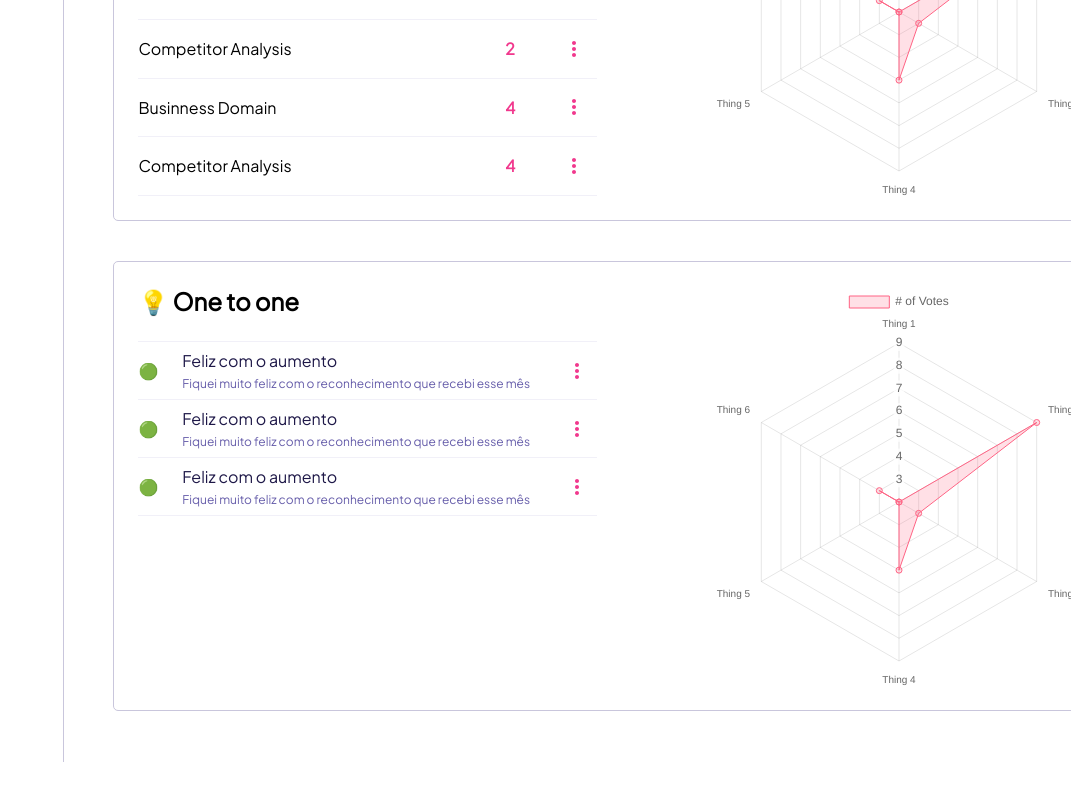
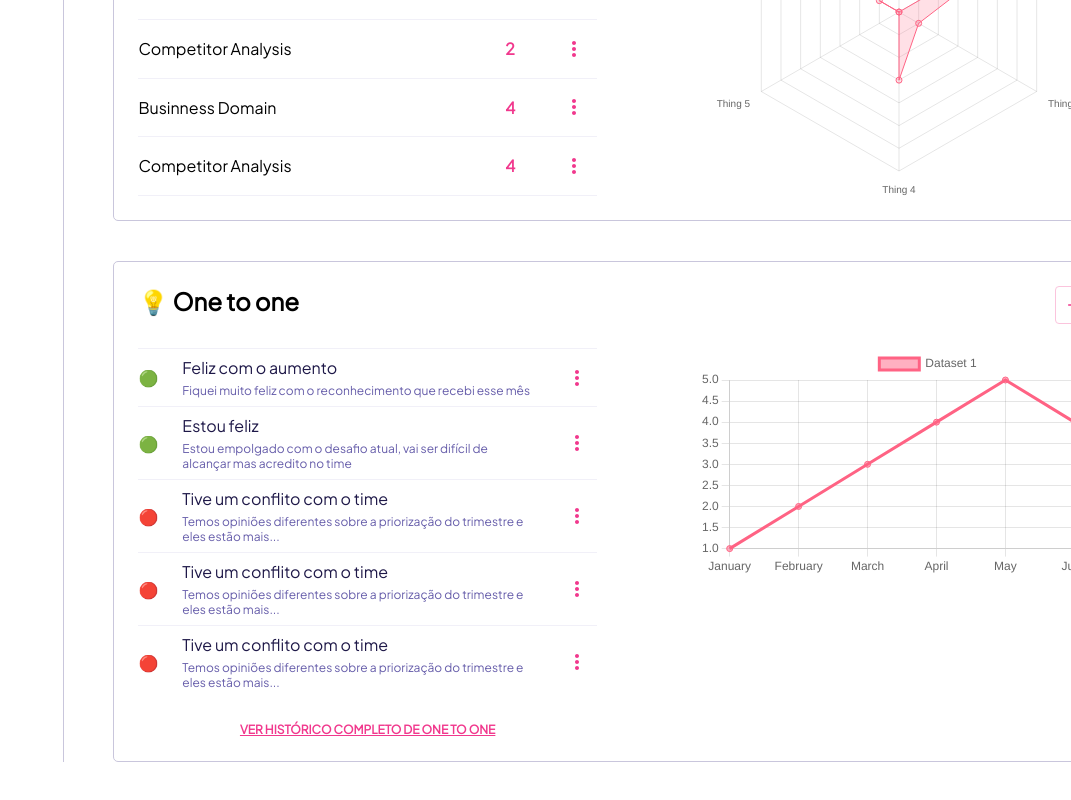
Before and after one commit to leadershiptools/LSTools, a React (Create React App) app: page / in a window 1280 px wide. Shown: the part 986-1786 px from the top of the page, without its empty margins (209-1280 px from the left). Built offline with nearby package versions, Linux system fonts and the light colour scheme.

Commit message:
add one to one graph and layout

```diff
--- a/package.json
+++ b/package.json
@@ -45,6 +45,7 @@
     ]
   },
   "devDependencies": {
+    "faker": "^6.6.6",
     "gh-pages": "^5.0.0"
   }
 }
--- a/src/components/LedPanel/OneToOnePanel/OneToOneGraph.js
+++ b/src/components/LedPanel/OneToOnePanel/OneToOneGraph.js
@@ -1,37 +1,40 @@
-import React from 'react';
+import React from "react";
 import {
   Chart as ChartJS,
-  RadialLinearScale,
+  CategoryScale,
+  LinearScale,
   PointElement,
   LineElement,
-  Filler,
+  Title,
   Tooltip,
   Legend,
-} from 'chart.js';
-import { Radar } from 'react-chartjs-2';
+} from "chart.js";
+import { Line } from "react-chartjs-2";
 
 ChartJS.register(
-  RadialLinearScale,
+  CategoryScale,
+  LinearScale,
   PointElement,
   LineElement,
-  Filler,
+  Title,
   Tooltip,
   Legend
 );
 
-const data = {
-  labels: ['Thing 1', 'Thing 2', 'Thing 3', 'Thing 4', 'Thing 5', 'Thing 6'],
+const labels = ["January", "February", "March", "April", "May", "June", "July"];
+
+export const data = {
+  labels,
   datasets: [
     {
-      label: '# of Votes',
-      data: [2, 9, 3, 5, 2, 3],
-      backgroundColor: 'rgba(255, 99, 132, 0.2)',
-      borderColor: 'rgba(255, 99, 132, 1)',
-      borderWidth: 1,
+      label: "Dataset 1",
+      data: [1, 2, 3, 4, 5, 4, 3],
+      borderColor: "rgb(255, 99, 132)",
+      backgroundColor: "rgba(255, 99, 132, 0.5)",
     },
   ],
 };
 
-export function SkillsGraph() {
-  return <Radar data={data} />;
+export function OneToOneGraph() {
+  return <Line data={data} />;
 }
--- a/src/components/LedPanel/OneToOnePanel/OneToOnePanel.js
+++ b/src/components/LedPanel/OneToOnePanel/OneToOnePanel.js
@@ -1,16 +1,29 @@
 import "./OneToOnePanel.styles.css";
 import * as React from "react";
-import InputBase from "@mui/material/InputBase";
+import { ButtonBase } from "@mui/material";
 import AddIcon from "@mui/icons-material/AddOutlined";
 import Button from "@mui/material/Button";
 import Typography from "@mui/material/Typography";
 import MoreVert from "@mui/icons-material/MoreVert";
-import { SkillsGraph } from "./OneToOneGraph";
+import { OneToOneGraph } from "./OneToOneGraph";
 
 const OneToOnePanel = () => (
   <main className="oneToOneContainer">
+    <div className="oneToOneContainerTop">
+      <h2>💡 One to one</h2>
+
+      <Button
+        className="oneToOneButton"
+        aria-label="adicionar"
+        variant="outlined"
+        color="secondary"
+        startIcon={<AddIcon />}
+      >
+        <Typography fontWeight={700}>Adicionar</Typography>
+      </Button>
+    </div>
+    <div className="oneToOneContainerBottom">
       <section className="oneToOnePanel">
-      <h2>💡 One to one</h2>
         <div className="oneToOneList">
           <div className="oneToOneListItem">
             <div className="oneToOneListItemLeft">🟢</div>
@@ -30,38 +43,72 @@ const OneToOnePanel = () => (
           <div className="oneToOneListItem">
             <div className="oneToOneListItemLeft">🟢</div>
             <div className="oneToOneListItemMiddle">
-            <p>Feliz com o aumento</p>
+              <p>Estou feliz</p>
               <span>
-              Fiquei muito feliz com o reconhecimento que recebi esse mês
+                Estou empolgado com o desafio atual, vai ser difícil de alcançar
+                mas acredito no time
               </span>
             </div>
             <div className="oneToOneListItemRight">
-            {" "}
               <Button>
                 <MoreVert />
               </Button>
             </div>
           </div>
           <div className="oneToOneListItem">
-          <div className="oneToOneListItemLeft">🟢</div>
+            <div className="oneToOneListItemLeft">🔴</div>
             <div className="oneToOneListItemMiddle">
-            <p>Feliz com o aumento</p>
+              <p>Tive um conflito com o time</p>
               <span>
-              Fiquei muito feliz com o reconhecimento que recebi esse mês
+                Temos opiniões diferentes sobre a priorização do trimestre e
+                eles estão mais...
               </span>
             </div>
             <div className="oneToOneListItemRight">
-            {" "}
               <Button>
                 <MoreVert />
               </Button>
             </div>
           </div>
+          <div className="oneToOneListItem">
+            <div className="oneToOneListItemLeft">🔴</div>
+            <div className="oneToOneListItemMiddle">
+              <p>Tive um conflito com o time</p>
+              <span>
+                Temos opiniões diferentes sobre a priorização do trimestre e
+                eles estão mais...
+              </span>
+            </div>
+            <div className="oneToOneListItemRight">
+              <Button>
+                <MoreVert />
+              </Button>
+            </div>
+          </div>
+          <div className="oneToOneListItem">
+            <div className="oneToOneListItemLeft">🔴</div>
+            <div className="oneToOneListItemMiddle">
+              <p>Tive um conflito com o time</p>
+              <span>
+                Temos opiniões diferentes sobre a priorização do trimestre e
+                eles estão mais...
+              </span>
+            </div>
+            <div className="oneToOneListItemRight">
+              <Button>
+                <MoreVert />
+              </Button>
+            </div>
+          </div>
+          <ButtonBase className="oneToOnePanelButton">
+            Ver histórico completo de one to one
+          </ButtonBase>
         </div>
       </section>
       <section className="graphicOneToOne">
-      <SkillsGraph />
+        <OneToOneGraph />
       </section>
+    </div>
   </main>
 );
 
--- a/src/components/LedPanel/OneToOnePanel/OneToOnePanel.styles.css
+++ b/src/components/LedPanel/OneToOnePanel/OneToOnePanel.styles.css
@@ -5,9 +5,46 @@
     border-radius: 5px;
     height: fit-content;
     display: flex;
-    flex-direction: row;
+    flex-direction: column;
+    font-family: 'Plus Jakarta Sans';
+}
+
+.oneToOneContainerBottom {
+    width: 100%;
+    display: flex;
     justify-content: space-between;
-    font-family: 'Plus Jakarta Sans';
+}
+
+.oneToOneContainerTop{
+    display: flex;
+    justify-content: space-between;
+    width: 100%;
+    margin-bottom: 24px;
+}
+
+.oneToOneContainerTop h2{
+    margin: 0;
+}
+
+.oneToOneButton{
+    padding: 8px 12px !important;
+    border-color: #fbc4dd !important;
+}
+
+.oneToOneButton p{
+    color: #f1388D !important;
+    font-size: 12px !important;
+    text-transform: none !important;
+}
+
+.oneToOneButton svg {
+    color: #f1388D !important;
+    font-size: 18px;
+}
+
+.oneToOneButton:hover{
+    border-color: #f1388D !important;
+    background-color: white !important;
 }
 
 .oneToOnePanel {
@@ -17,9 +54,20 @@
     align-self: flex-start;
 }
 
-.oneToOnePanel h2{
-    margin: 0;
-    margin-bottom: 24px;
+.oneToOnePanelButton{
+    font-family: 'Plus Jakarta Sans';
+    font-weight: 700;
+    font-size: 12px;
+    line-height: 15px;
+    text-align: center;
+    text-decoration: underline !important;
+    text-transform: uppercase;
+    color: #F1388D !important;
+    margin-top: 24px !important;
+}
+
+.oneToOnePanelButton > span{
+    display: none !important;
 }
 
 .oneToOneList{
@@ -32,13 +80,10 @@
     align-items: center;
     justify-content: space-between;
     gap: 24px;
-    border-bottom: 1px solid #F1F0F8;
+    border-top: 1px solid #F1F0F8;
     padding: 8px 0;
 }
 
-.oneToOneListItem:first-child{
-    border-top: 1px solid #F1F0F8;
-}
 .oneToOneListItemMiddle{
     display: flex;
     flex: 1;
```
Also changed, not shown: 1 other file (tests, documents, lock files or other folders). Lines whose indentation alone changed are shown as unchanged.
